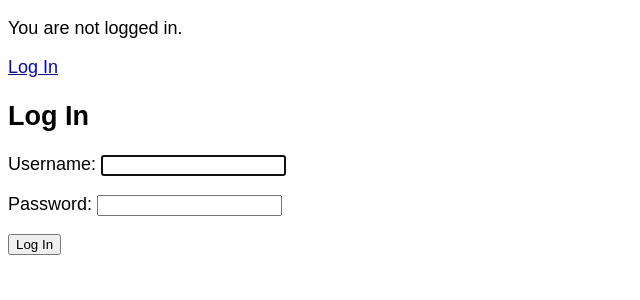
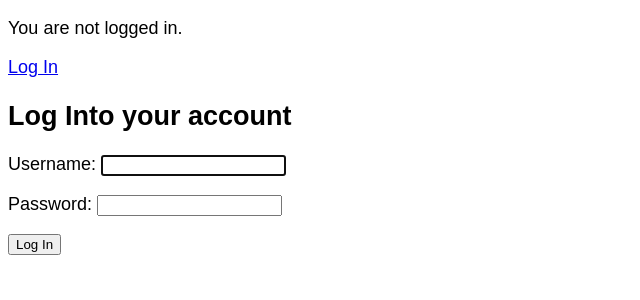
Before and after one commit to Gabrielusen/Personal-blogish, a Django app: page /accounts/login/ in a window 1280 px wide. Shown: the part 99-399 px from the top of the page, without its empty margins (0-640 px from the left). Run offline with Django 3.2, Linux system fonts and the light colour scheme; parts of the project's set-up code (start-up, migrations or seed data) failed here and were passed over.

```diff
--- a/product/templates/registration/login.html
+++ b/product/templates/registration/login.html
@@ -1,6 +1,6 @@
 {% extends 'base.html' %}
 {% block content %}
-<h2>Log In</h2>
+<h2>Log Into your account</h2>
 <form method="post">
     {% csrf_token %}
     {{ form.as_p }}
```
